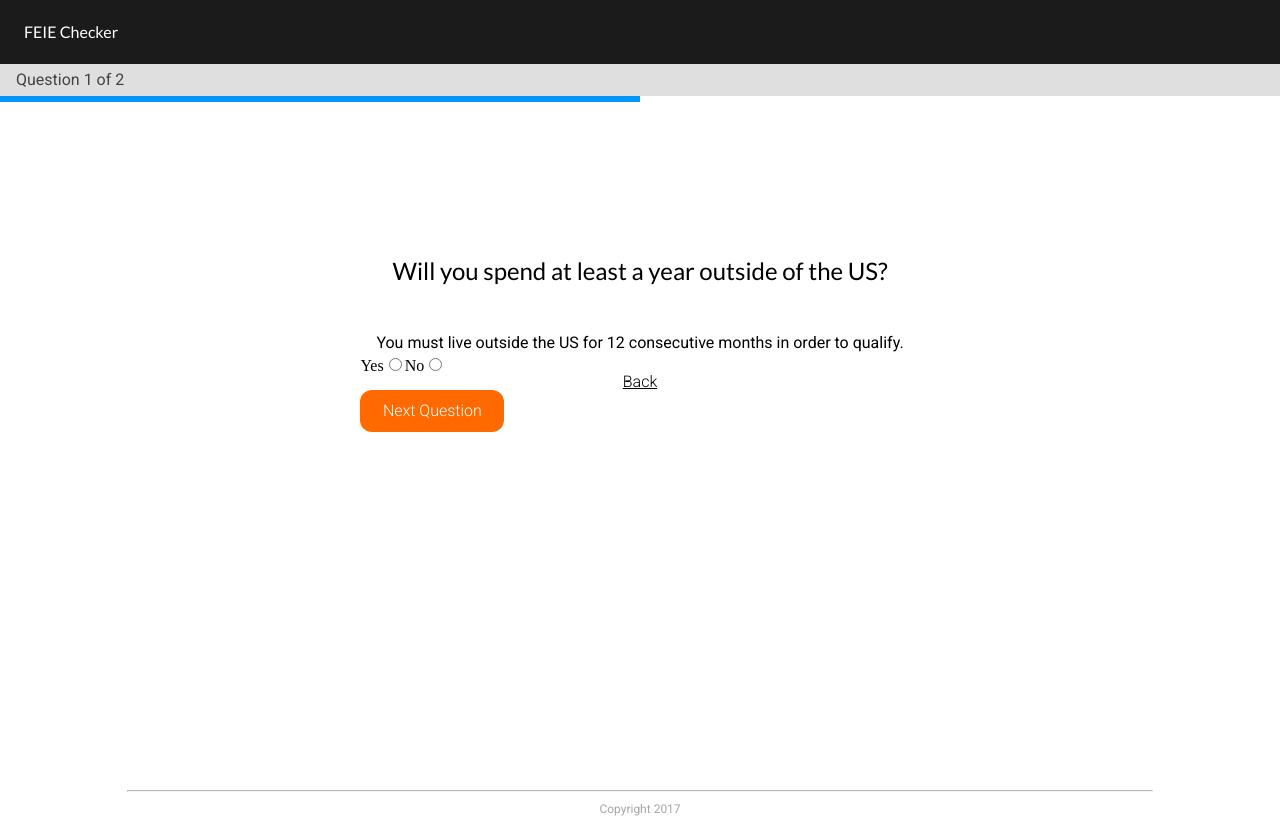
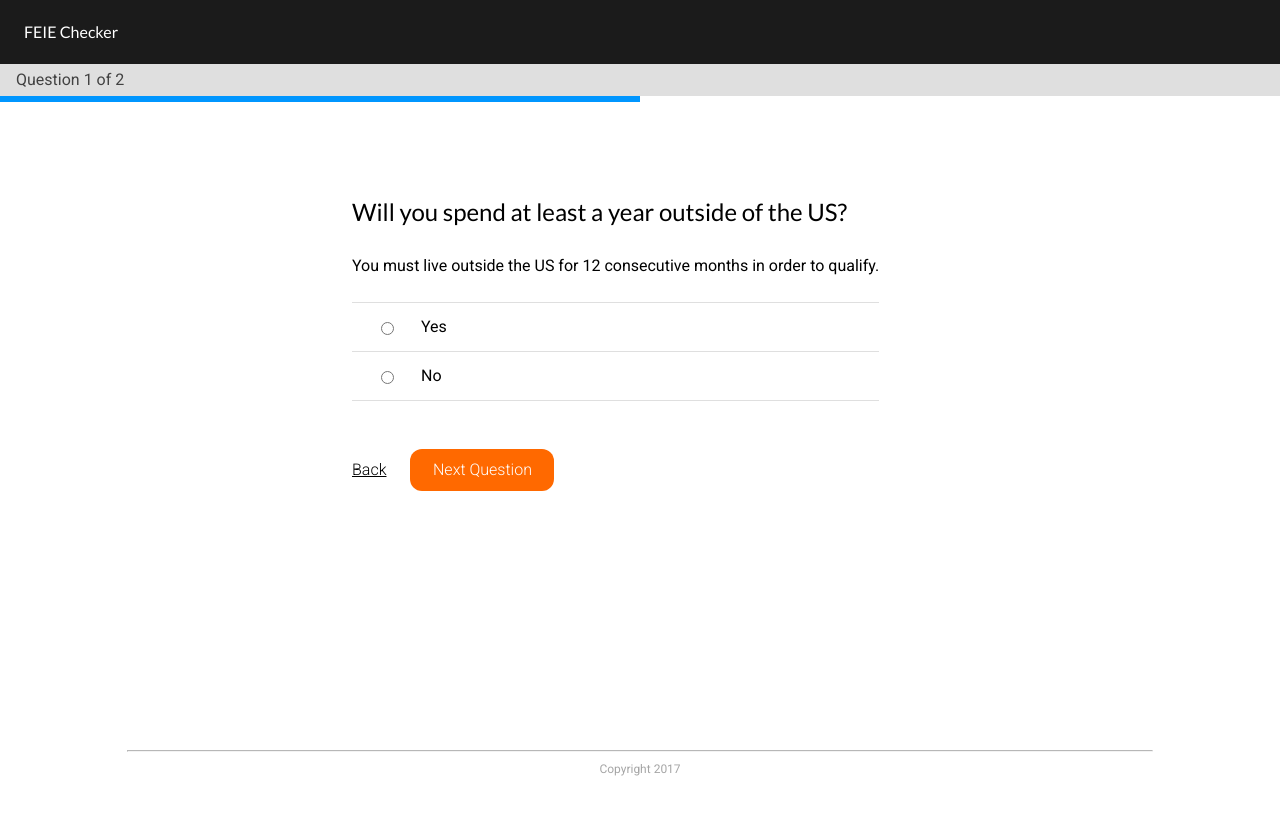
Before and after one commit to AntCas/feie-checker, a React (Create React App) app: page / in a window 1280 px wide. Both pictures are taken after a click on the element "Get My Results". After the commit the page ends 800 px from the top, so only its background shows below. Built offline with nearby package versions, Linux system fonts and the light colour scheme.

Commit message:
form nav styles and responsiveness

```diff
--- a/src/components/App.css
+++ b/src/components/App.css
@@ -23,7 +23,7 @@
 
 .App-content {
   width: 100%;
-  height: 85vh;
+  height: 80vh;
   margin: auto;
   text-align: left;
 }
--- a/src/components/analysis-card/style.css
+++ b/src/components/analysis-card/style.css
@@ -6,7 +6,7 @@
   margin: auto;
 }
 
-.card-content {
+.analysis-card .card-content {
   align-self: center;
   margin: auto;
 
--- a/src/components/form-card/index.js
+++ b/src/components/form-card/index.js
@@ -20,10 +20,10 @@ export default class FormCard extends Component {
 
     const labels = _.map(answers, (answer, i) =>
       <label key={ i }>
-          { `${answer}` }
           <input type='radio'
             checked={ answer === this.state.answer }
             onClick={ () => this.setState({ answer }) } />
+          <span>{ `${answer}` }</span>
       </label>
     );
 
@@ -37,14 +37,20 @@ export default class FormCard extends Component {
           <form>
             { labels }
           </form>
+          <div className="navigation">
+            <div className="button-container">
               <Button onSubmit={ onBack }
                 type="beta"
                 label="Back" />
+            </div>
+            <div className="button-container">
               <Button onSubmit={ onNext }
                 type="cta"
                 label="Next Question" />
             </div>
           </div>
+        </div>
+      </div>
     );
   }
 }
--- a/src/components/form-card/style.css
+++ b/src/components/form-card/style.css
@@ -6,14 +6,14 @@
   margin: auto;
 }
 
-.card-content {
+.form-card .card-content {
   align-self: center;
 
   padding: 0 12px;
 }
 
 .form-card h1 {
-  text-align: center;
+  text-align: left;
 
   font-family: Lato;
   font-size: 24px;
@@ -21,14 +21,83 @@
 }
 
 .form-card .sub-headers {
-  margin-top: 42px;
-  padding: 0px 16px;
+  margin-top: 24px;
 }
 
 .form-card .sub-headers h2 {
-  text-align: center;
+  text-align: left;
 
   font-family: Roboto;
   font-size: 16px;
   line-height: 1.5;
 }
+
+/* Form Styles */
+.form-card form {
+  margin-top: 24px;
+}
+
+.form-card label {
+  display: flex;
+  height: 48px;
+  padding-left: 24px;
+
+  border-top: 1px solid #dfdfdf;
+
+  font-family: Roboto;
+  font-size: 16px;
+}
+
+.form-card label:last-child {
+  border-bottom: 1px solid #dfdfdf;
+}
+
+.form-card label:hover {
+  background: #fcfcfc;
+}
+
+.form-card label span {
+  margin-left: 24px;
+}
+
+.form-card label span, input {
+  align-self: center;
+}
+
+/* Form Navigation */
+.form-card .navigation {
+  display: flex;
+  flex-direction: column;
+  margin-top: 48px;
+}
+
+.form-card .navigation .button-container {
+  margin: auto;
+}
+
+.form-card .navigation .button-container:first-child {
+  order: 2;
+  margin-top: 24px;
+}
+
+.form-card .navigation .button-container:last-child {
+  order: 1;
+}
+
+@media (min-width: 769px) {
+  .form-card .navigation {
+    flex-direction: row;
+  }
+
+  .form-card .navigation .button-container:first-child {
+    order: 1;
+    margin-top: 0px;
+    margin: 0;
+    align-self: center;
+  }
+
+  .form-card .navigation .button-container:last-child {
+    order: 2;
+    margin-left: 24px;
+  }
+}
--- a/src/components/title-card/style.css
+++ b/src/components/title-card/style.css
@@ -6,7 +6,7 @@
   margin: auto;
 }
 
-.card-content {
+.title-card .card-content {
   align-self: center;
 
   padding: 0 12px;
```
Lines whose indentation alone changed are shown as unchanged.
